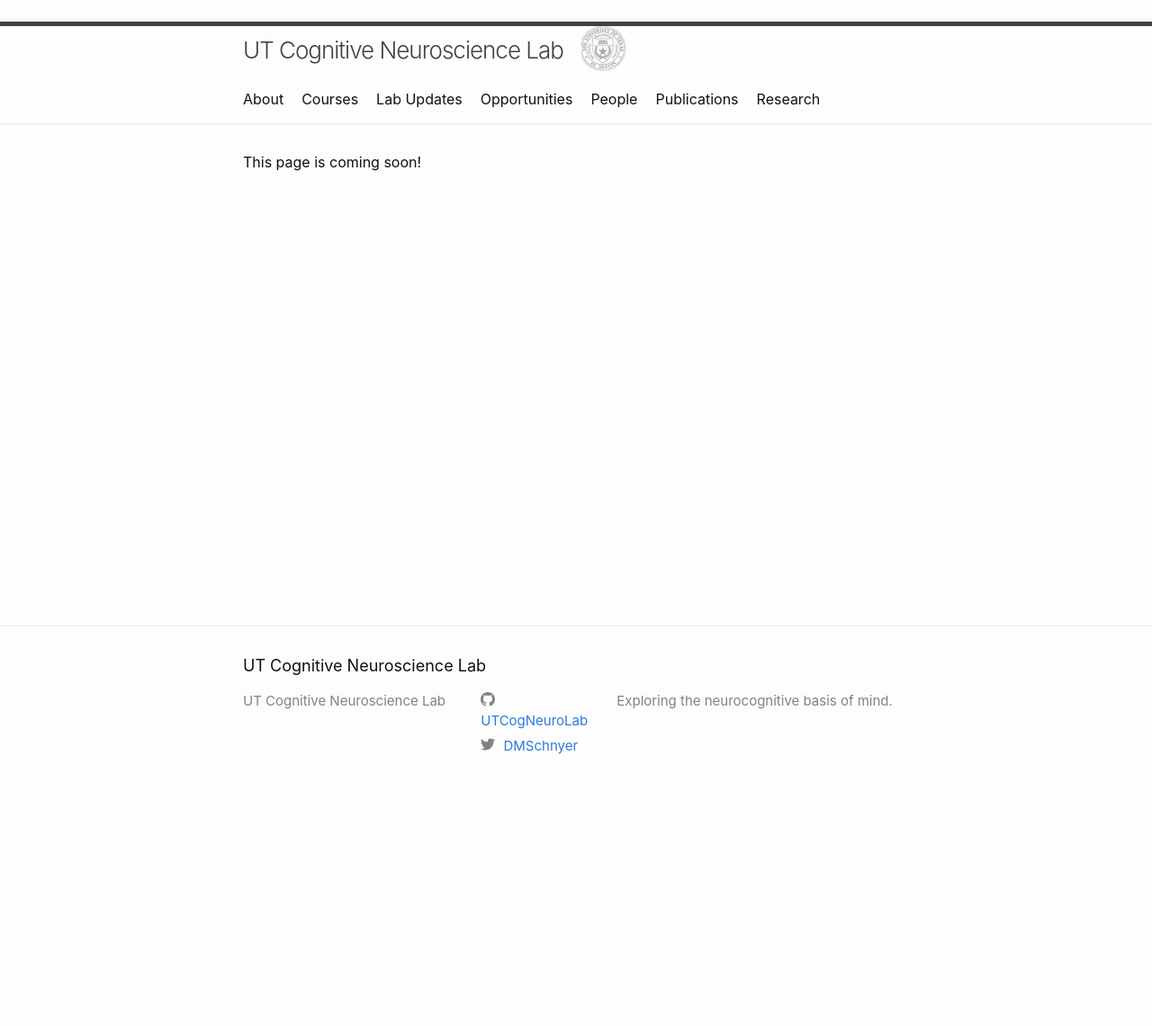
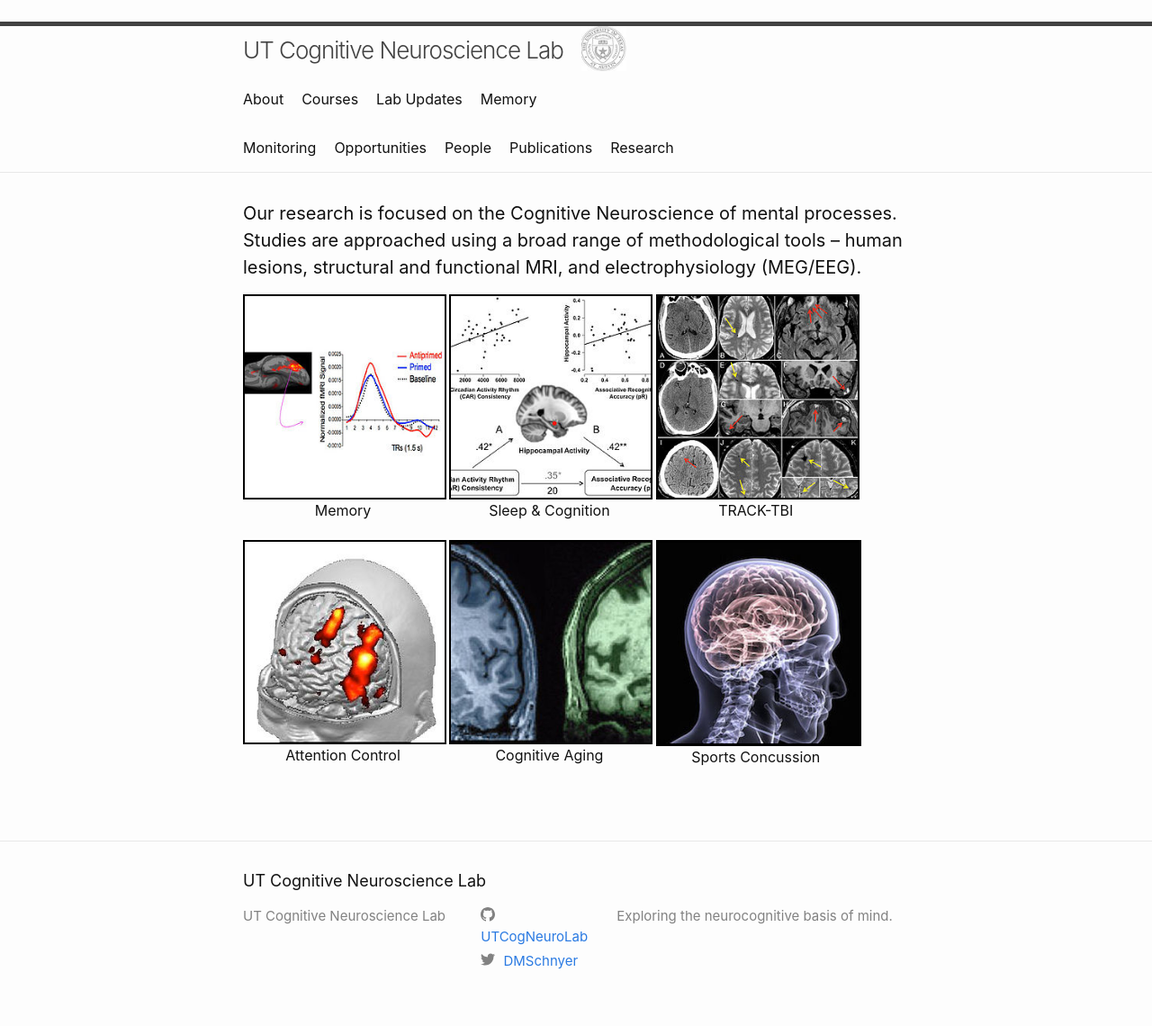
Before and after one commit to UTCogNeuroLab/UTCogNeuroLab.github.io, a Jekyll site: the page built from research.md, in a window 1280 px wide. Shown: the whole page at 90% size. Built offline with Jekyll 4.4.1, drawn with Linux system fonts in a browser that asks for light colours; nearby versions of some CDN libraries; before the commit the page ends 900 px from its top, so only the background shows below that.

Commit message:
Completing research tab, adding drafts folder

```diff
--- a/research.md
+++ b/research.md
@@ -3,5 +3,38 @@ layout: page
 title: Research
 permalink: /research/
 ---
+#### Our research is focused on the Cognitive Neuroscience of mental processes. Studies are approached using a broad range of methodological tools – human lesions, structural and functional MRI, and electrophysiology (MEG/EEG).
 
-This page is coming soon!
+<!-- This is for Memory -->
+
+<p style="float: left; font-size: 9pt; text-align: center; width: 30%; margin-right: 1%; margin-bottom: 0.5em;"><a href="/research/memory/"><img src="/assets/research/Research_memory.jpg" style="width: 100%; border: 2px solid black;"></a><font size="3">Memory</font></p>
+
+<!-- This is for Sleep and Cognition-->
+
+<p style="float: left; font-size: 9pt; text-align: center; width: 30%; margin-right: 1%; margin-bottom: 0.5em;"><a href="/research/sleep-and-cognition/"><img src="/assets/research/Research_SleepandCognitioin.jpg" style="width: 100%; border: 2px solid black;"></a><font size="3">Sleep & Cognition</font></p>
+
+<!-- This is for Track-TBI -->
+
+<p style="float: left; font-size: 9pt; text-align: center; width: 30%; margin-right: 1%; margin-bottom: 0.5em;"><a href="/research/track-tbi/"><img src="/assets/research/Research_TRACKTBI.jpg" style="width: 100%; border: 2px solid black;"></a><font size="3">TRACK-TBI</font></p>
+
+<!-- Add in a break for the next line -->
+
+<p style="clear: both;">
+
+<!-- This is for Attention Control -->
+
+<p style="float: left; font-size: 9pt; text-align: center; width: 30%; margin-right: 1%; margin-bottom: 0.5em;"><a href="/research/attention-control/"><img src="/assets/research/Research_Attention COntrol.jpg" style="width: 100%; border: 2px solid black;"></a><font size="3">Attention Control</font></p>
+
+<!-- This is for Cognitive Aging -->
+
+<p style="float: left; font-size: 9pt; text-align: center; width: 30%; margin-right: 1%; margin-bottom: 0.5em;"><a href="/research/cognitive-aging/"><img src="/assets/research/Research_CognitiveAging.jpg" style="width: 100%; border: 2px solid black;"></a><font size="3">Cognitive Aging</font></p>
+
+<!-- This is for Sports Concussion -->
+
+<p style="float: left; font-size: 9pt; text-align: center; width: 30%; margin-right: 1%; margin-bottom: 0.5em;"><a href="/research/sports-concussion/"><img src="/assets/research/Research_Sports Concussion.jpg" style="width: 100%; border: 3px solid black;"></a><font size="3">Sports Concussion</font></p>
+
+<!-- End of second row, start a new one -->
+
+<p style="clear: both;">
+
+<!-- To add in another image/section, simply copy the code from above and change the link, the image source, and the caption! -->
```
Also changed, not shown: _drafts/template.md (added, +8 -0 lines), _layouts/research.html (added, +12 -0 lines), lab-updates.md (+2 -0 lines), research/TRACK-TBI.md (added, +10 -0 lines), research/attention-control.md (added, +15 -0 lines), research/cognitive-aging.md (added, +6 -0 lines), research/memory.md (added, +18 -0 lines), research/sleep-and-cognition.md (added, +8 -0 lines), research/sports-concussion.md (added, +6 -0 lines), research/template.md (added, +6 -0 lines), _drafts/2018-12-17-welcome-to-jekyll.markdown (renamed from _posts/2018-12-17-welcome-to-jekyll.markdown).
